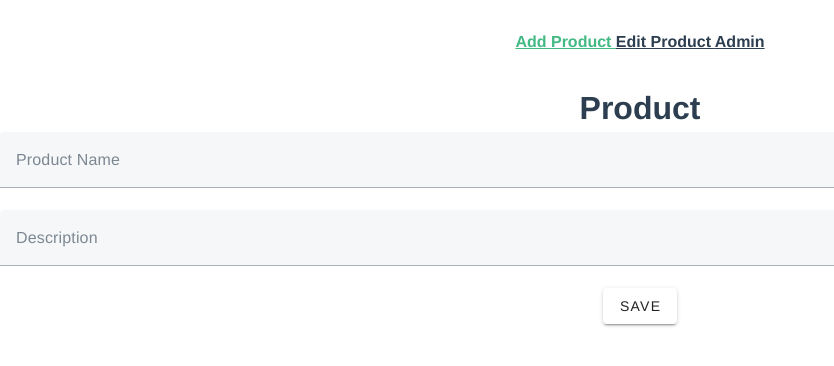
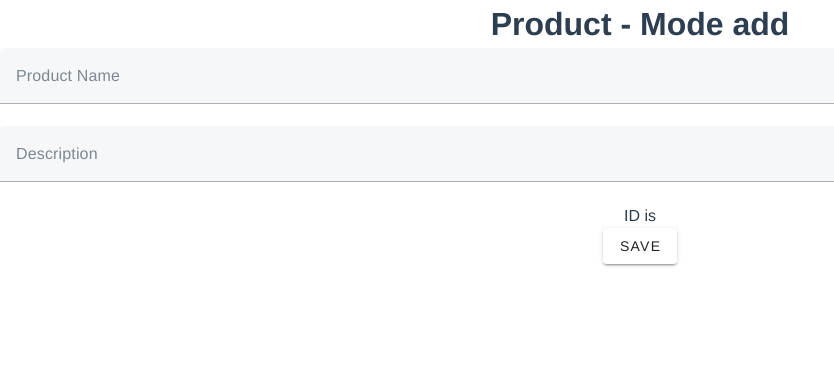
Before and after one commit to agile-learning-institute/mentorHub-person-ui, a Vue app: page /product in a window 1280 px wide. Shown: the top 366 px of the page, without its empty margins (0-834 px from the left). Built offline with nearby package versions, Linux system fonts and the light colour scheme.

Commit message:
passing props down and using $route

```diff
--- a/src/App.vue
+++ b/src/App.vue
@@ -1,9 +1,4 @@
 <template>
-  <nav>
-    <router-link to="/product">Add Product </router-link>
-    <router-link to="/product/:id">Edit Product </router-link>
-    <router-link to="/admin">Admin </router-link>
-  </nav>
   <router-view/>
 </template>
 
--- a/src/components/ProductForm.vue
+++ b/src/components/ProductForm.vue
@@ -1,9 +1,10 @@
 <template>
     <div>
-      <h1>Product</h1>
+      <h1>Product - Mode  {{ mode }} </h1>
       <v-form>
         <v-text-field label="Product Name" v-model="name" required></v-text-field>
         <v-text-field label="Description" v-model="description"></v-text-field>
+        <p>ID is {{ $route.params.id }}</p>
         <v-btn @click="saveProduct">Save</v-btn>
       </v-form>
     </div>
@@ -17,6 +18,9 @@ export default {
       description: '',
     };
   },
+  props: {
+    mode: String,
+  },
   methods: {
     saveProduct() {
       // Implement logic to save the product using Vuex actions
--- a/src/views/ProductView.vue
+++ b/src/views/ProductView.vue
@@ -1,6 +1,6 @@
 <template>
   <div class="home">
-    <ProductForm></ProductForm>
+    <ProductForm :mode="mode"></ProductForm>
   </div>
 </template>
 
@@ -11,6 +11,9 @@ import ProductForm from '@/components/ProductForm.vue'
 export default {
   components: {
     ProductForm
-  }
+  },
+  props: {
+    mode: String,
+  },
 }
 </script>
```
